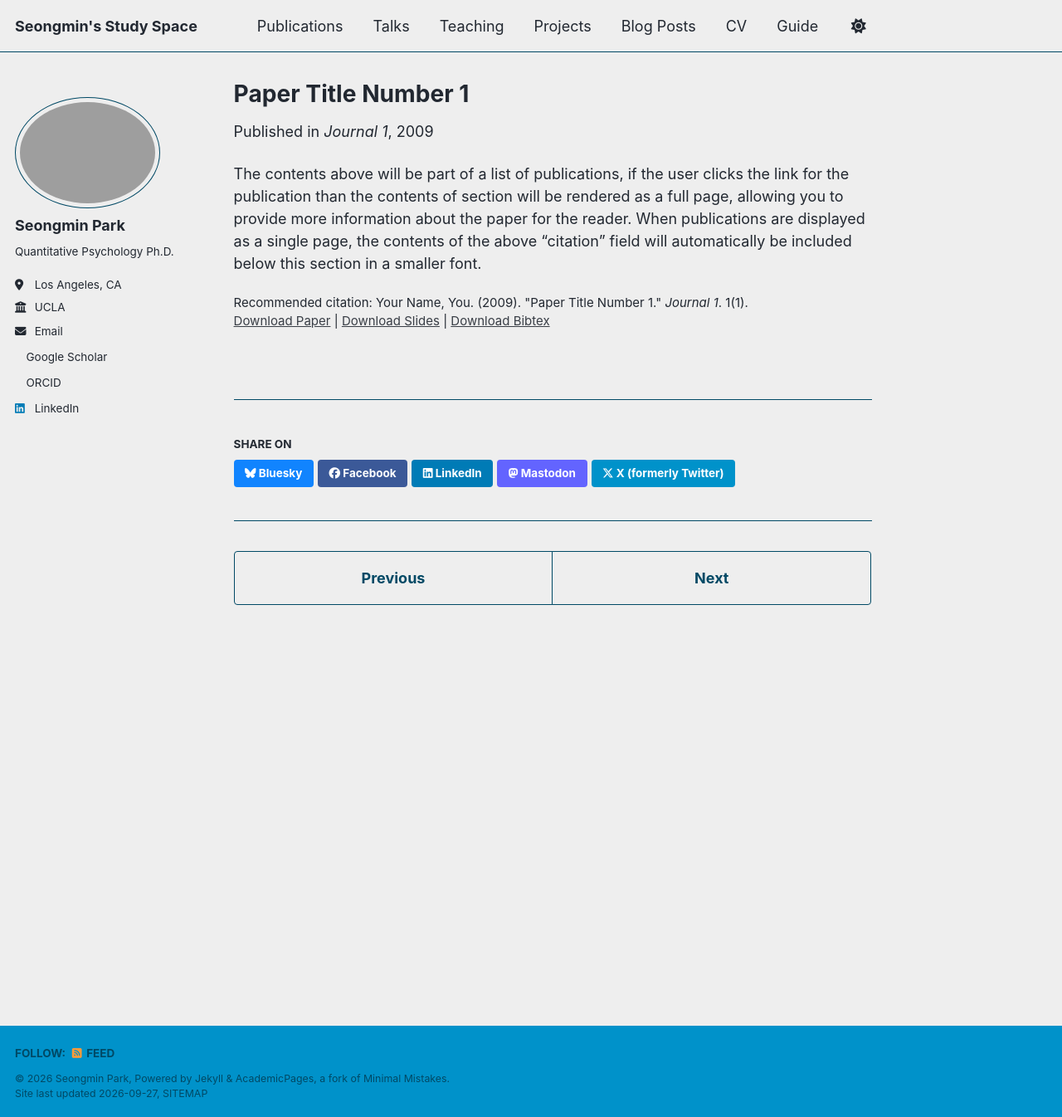
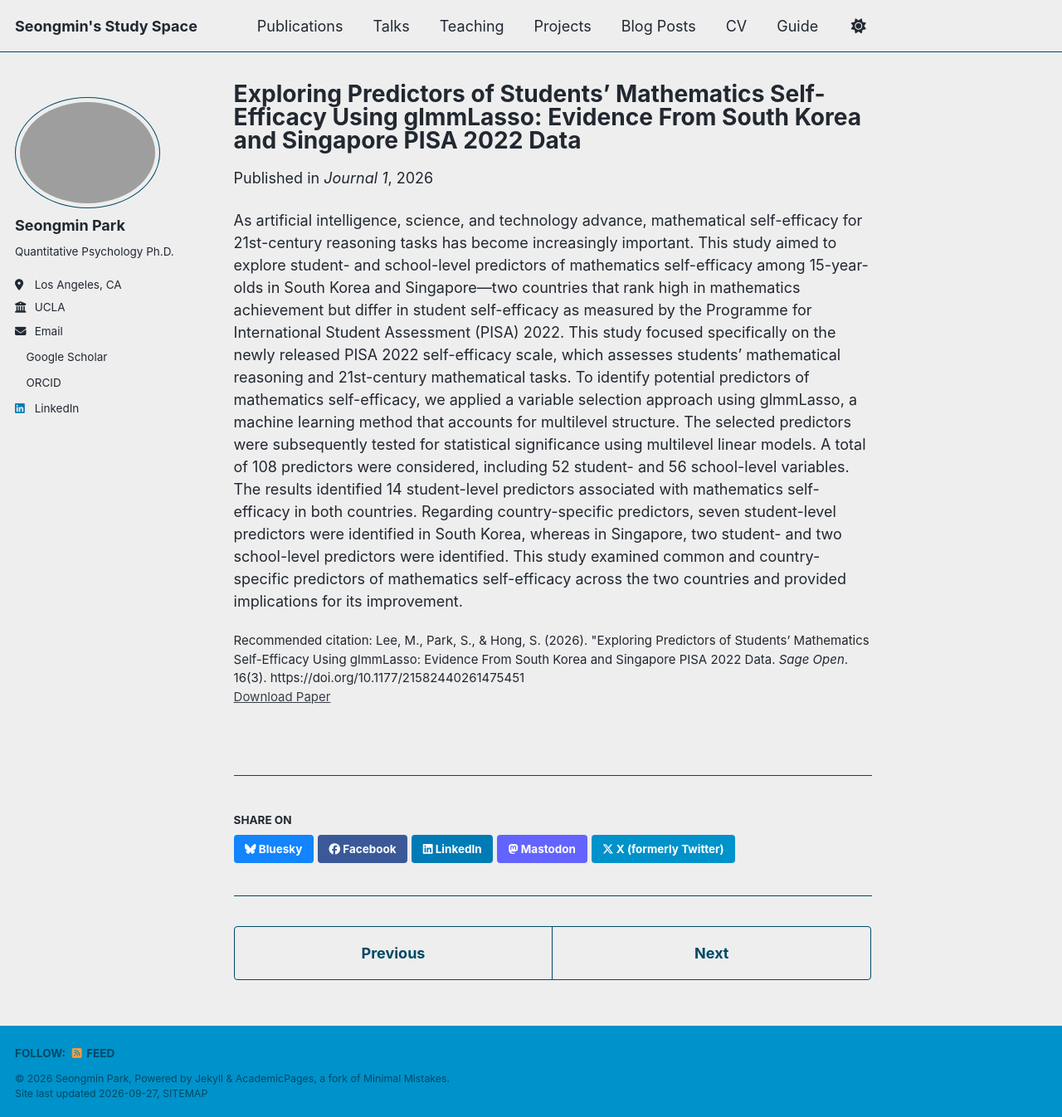
Before and after one commit to gganggang2/smparkedu, a Jekyll site: the page built from _publications/2009-10-01-paper-title-number-1.md, in a window 1280 px wide and 1346 px high. Shown: the whole window at 83% size. Built offline with Jekyll 4.4.1, drawn with Linux system fonts in a browser that asks for light colours; a style sheet for code colours, icons or effects is not loaded.

Commit message:
Update 2009-10-01-paper-title-number-1.md

```diff
--- a/_publications/2009-10-01-paper-title-number-1.md
+++ b/_publications/2009-10-01-paper-title-number-1.md
@@ -1,14 +1,13 @@
 ---
-title: "Paper Title Number 1"
+title: "Exploring Predictors of Students’ Mathematics Self-Efficacy Using glmmLasso: Evidence From South Korea and Singapore PISA 2022 Data"
 collection: publications
 category: manuscripts
-permalink: /publication/2009-10-01-paper-title-number-1
+permalink: /publication/2026-09-02-paper-title-number-1
 excerpt: 'This paper is about the number 1. The number 2 is left for future work.'
-date: 2009-10-01
+date: 2026-09-02
 venue: 'Journal 1'
-slidesurl: 'https://academicpages.github.io/files/slides1.pdf'
 paperurl: 'https://academicpages.github.io/files/paper1.pdf'
-bibtexurl: 'https://academicpages.github.io/files/bibtex1.bib'
-citation: 'Your Name, You. (2009). &quot;Paper Title Number 1.&quot; <i>Journal 1</i>. 1(1).'
+citation: 'Lee, M., Park, S., & Hong, S. (2026). &quot;Exploring Predictors of Students’ Mathematics Self-Efficacy Using glmmLasso: Evidence From South Korea and Singapore PISA 2022 Data. <i>Sage Open</i>. 16(3). https://doi.org/10.1177/21582440261475451'
 ---
-The contents above will be part of a list of publications, if the user clicks the link for the publication than the contents of section will be rendered as a full page, allowing you to provide more information about the paper for the reader. When publications are displayed as a single page, the contents of the above "citation" field will automatically be included below this section in a smaller font.
+
+As artificial intelligence, science, and technology advance, mathematical self-efficacy for 21st-century reasoning tasks has become increasingly important. This study aimed to explore student- and school-level predictors of mathematics self-efficacy among 15-year-olds in South Korea and Singapore—two countries that rank high in mathematics achievement but differ in student self-efficacy as measured by the Programme for International Student Assessment (PISA) 2022. This study focused specifically on the newly released PISA 2022 self-efficacy scale, which assesses students’ mathematical reasoning and 21st-century mathematical tasks. To identify potential predictors of mathematics self-efficacy, we applied a variable selection approach using glmmLasso, a machine learning method that accounts for multilevel structure. The selected predictors were subsequently tested for statistical significance using multilevel linear models. A total of 108 predictors were considered, including 52 student- and 56 school-level variables. The results identified 14 student-level predictors associated with mathematics self-efficacy in both countries. Regarding country-specific predictors, seven student-level predictors were identified in South Korea, whereas in Singapore, two student- and two school-level predictors were identified. This study examined common and country-specific predictors of mathematics self-efficacy across the two countries and provided implications for its improvement.
```
